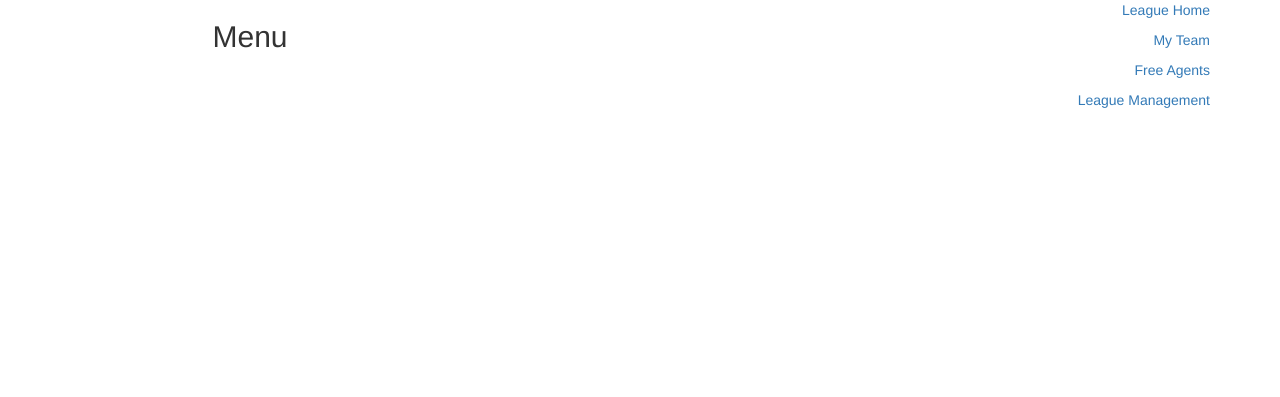
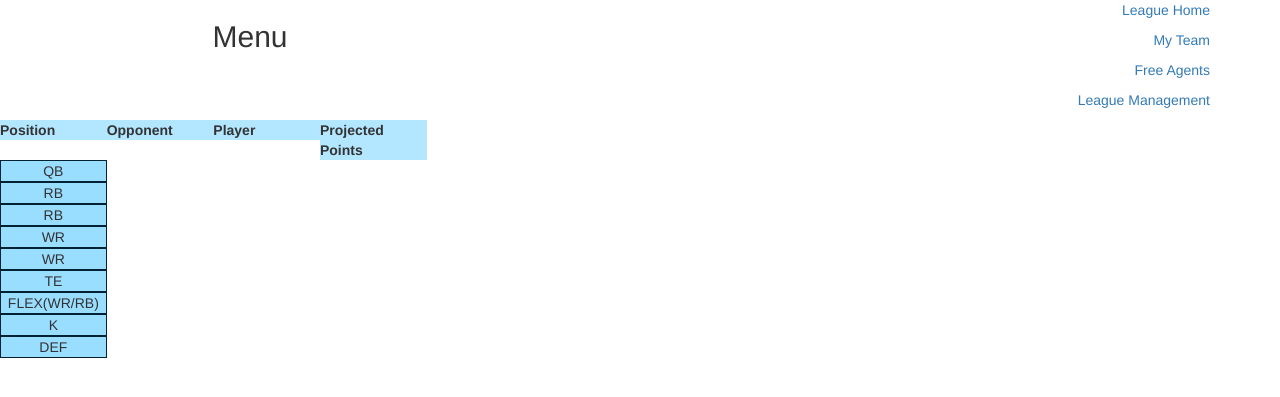
Before and after one commit to diabalero/FF_Project, a PHP site: page /site/myteam.html in a window 1280 px wide. Shown: the top 397 px of the page. Run offline with PHP 8.4, Linux system fonts and the light colour scheme.

Commit message:
started on a table for the team page

```diff
--- a/site/css/Main.css
+++ b/site/css/Main.css
@@ -19,3 +19,21 @@ h2 {
 p {
 
 }
+
+table {
+	float: left;
+}
+
+th {
+	float: left;
+	background-color: #b3e6ff;
+	width: 10%;
+	border: 1px solid ##002233;
+}
+
+td {
+	float: left;
+	background-color: #99ddff;
+	width: 10%;
+	border: 1px solid #002233;
+}
--- a/site/myteam.html
+++ b/site/myteam.html
@@ -19,6 +19,44 @@
         </nav>
         </div>
     </header>
+    <table class="col-sm-10">
+            <thead>
+                <tr>
+                    <th>Position</th>
+                    <th>Opponent</th>
+                    <th>Player</th>
+                    <th>Projected Points</th>
+                </tr>
+            </thead>
+            <tbody>
+                <tr>
+                    <td>QB</td>
+                </tr>
+                <tr>
+                    <td>RB</td>
+                </tr>
+                <tr>
+                    <td>RB</td>
+                </tr>
+                <tr>
+                    <td>WR</td>
+                </tr>
+                <tr>
+                    <td>WR</td>
+                </tr>
+                <tr>
+                    <td>TE</td>
+                </tr>
+                <tr>
+                    <td>FLEX(WR/RB)</td>
+                </tr>
+                <tr>
+                    <td>K</td>
+                </tr>
+                <tr>
+                    <td>DEF</td>
+                </tr>
+            </tbody>
 
 </body>
 
```
